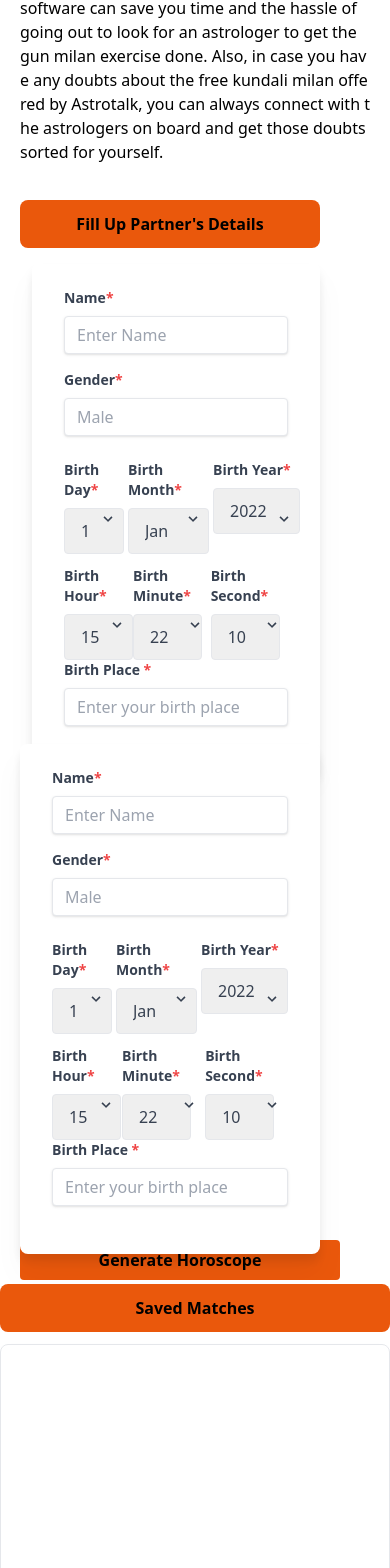
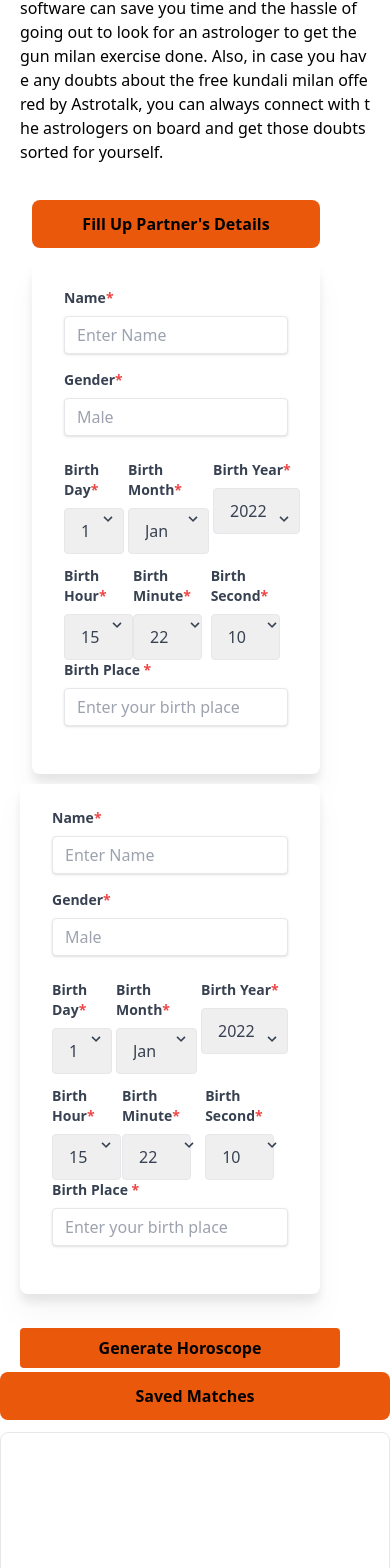
Before and after one commit to Niveditha87/Astrosoul--Frontend, a React (Create React App) app: page /kundliMatching in a window 390 px wide. Shown: the part 1002-2570 px from the top of the page. Built offline with nearby package versions, Linux system fonts and the light colour scheme.

Commit message:
kundli match

```diff
--- a/src/components/KundliMatching.jsx
+++ b/src/components/KundliMatching.jsx
@@ -66,7 +66,7 @@ function TodayHoroscope() {
                                   <div className='flex flex-col md:flex-row md:w-[44rem]'>
 
                                     <div class=" w-[20rem] md:w-[22rem] h-[30rem]">
-                                        <div className="bg-orange-600 ml-5 md:ml-0 text-center pt-3 font-semibold md:w-[45rem] h-[3rem] mt-4 rounded-lg backdrop-opacity-95 flex justify-center">
+                                        <div className="bg-orange-600 ml-8 md:ml-0 text-center pt-3 font-semibold md:w-[45rem] h-[3rem] mt-4 rounded-lg backdrop-opacity-95 flex justify-center">
                                             Fill Up Partner's Details
                                         </div>
                                             <form class="bg-white drop-shadow-xl md:border rounded-lg px-8 pt-6 pb-8 mb-4 mt-4 ml-8 md:ml-0">
@@ -285,7 +285,7 @@ function TodayHoroscope() {
                                             </form>
                                         </div>
 
-                                    <div class=" w-[20rem] md:w-[22rem] md:ml-5 h-[30rem]">
+                                    <div class=" w-[20rem] mt-10 md:mt-0 md:w-[22rem] md:ml-5 h-[30rem]">
 
                                         <form class="bg-white drop-shadow-xl  rounded-lg px-8 pt-6 pb-8 mb-4 mt-20 md:border ml-5 md:ml-0">
                                             <div class="mb-4">
@@ -509,7 +509,7 @@ function TodayHoroscope() {
 
                                 <div class="flex mx-auto">
                                     <button
-                                        class="bg-orange-600 hover:bg-orange-500 text-black font-bold py-2 px-4 rounded focus:outline-none focus:shadow-outline w-[20rem] mt-24 ml-5 md:ml-0  md:w-full "
+                                        class="bg-orange-600 hover:bg-orange-500 text-black font-bold py-2 px-4 rounded focus:outline-none focus:shadow-outline w-[20rem] mt-36 md:mt-24 ml-5 md:ml-0  md:w-full "
                                         type="button"
                                     >
                                         Generate Horoscope
```
